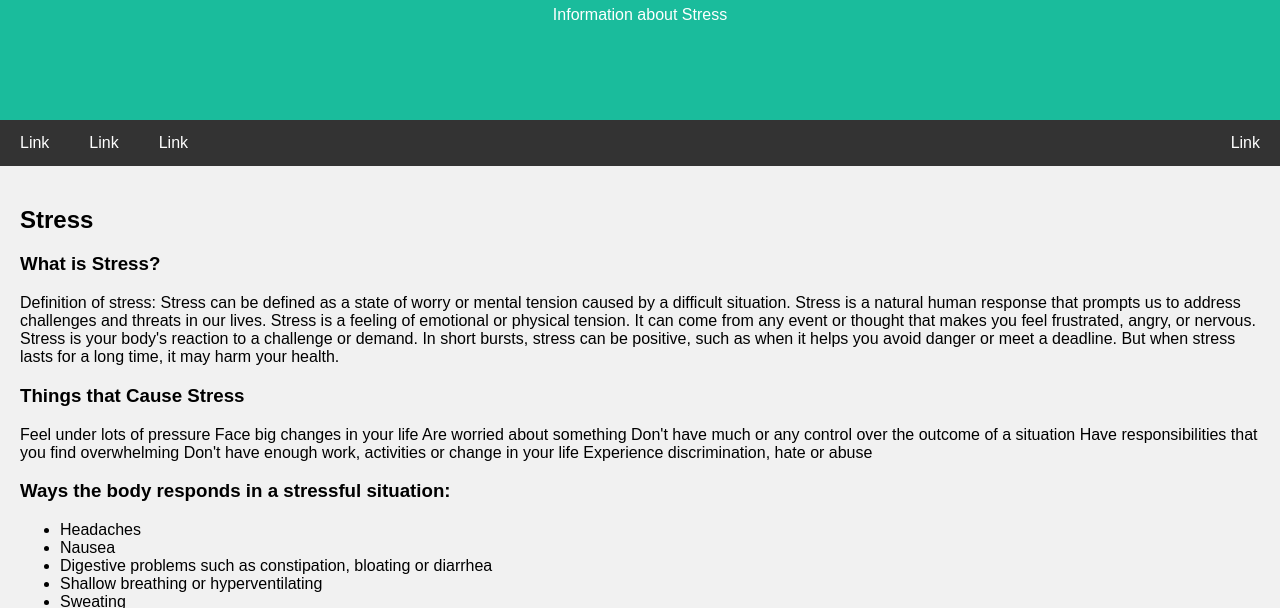
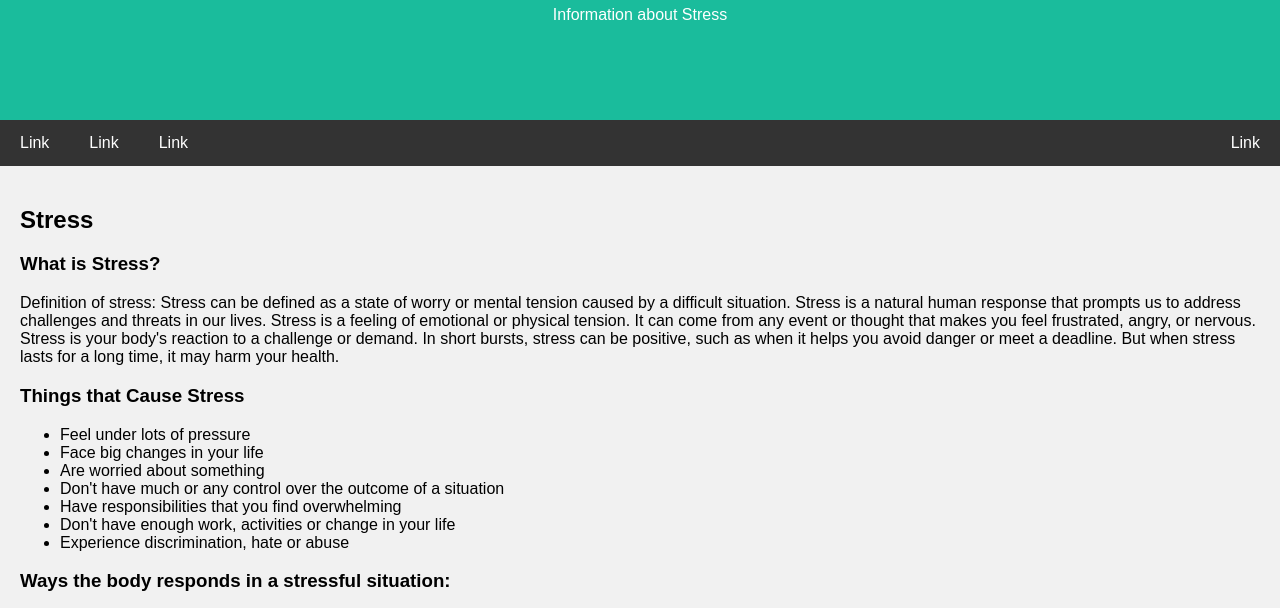
Before and after one commit to Ekanath-K/stress_website, a plain HTML site: page index.html in a window 1280 px wide. Shown: the part 173-781 px from the top of the page. Drawn offline with Linux system fonts and the light colour scheme.

Commit message:
Update index.html

```diff
--- a/index.html
+++ b/index.html
@@ -132,16 +132,20 @@ body {
 Stress can be defined as a state of worry or mental tension caused by a difficult situation. Stress is a natural human response that prompts us to address challenges and threats in our lives. Stress is a feeling of emotional or physical tension. It can come from any event or thought that makes you feel frustrated, angry, or nervous. Stress is your body's reaction to a challenge or demand. In short bursts, stress can be positive, such as when it helps you avoid danger or meet a deadline. But when stress lasts for a long time, it may harm your health.
 </p>
     <h3>Things that Cause Stress</h3>
-    <p>
-Feel under lots of pressure
-Face big changes in your life
-Are worried about something
-Don't have much or any control over the outcome of a situation
-Have responsibilities that you find overwhelming
-Don't have enough work, activities or change in your life
-Experience discrimination, hate or abuse
+    <ul class="a">
+  <li>Feel under lots of pressure</li>
+  <li>Face big changes in your life</li>
+  <li>Are worried about something</li>
+  <li>Don't have much or any control over the outcome of a situation</li>
+  <li>Have responsibilities that you find overwhelming</li>
+  <li>Don't have enough work, activities or change in your life</li>
+  <li>Experience discrimination, hate or abuse</li>
+</ul>
+
+
+
 <h3> Ways the body responds in a stressful situation:</h3>
-<ul class="a">
+<ul class="b">
   <li>Headaches</li>
   <li>Nausea</li>
   <li>Digestive problems such as constipation, bloating or diarrhea</li>
@@ -153,7 +157,7 @@ Experience discrimination, hate or abuse
 
 <h3> Early warning signs of stress: </h3>
 
-<ul class="b">
+<ul class="c">
   <li>Eating or sleeping too much or too little</li>
   <li>Anger, feeling edgy or lashing out at others</li>
   <li>Pulling away from people and things</li>
@@ -168,7 +172,7 @@ Experience discrimination, hate or abuse
 
 <h3>Healthy ways to handle stress:</h3>
 
-<ul class="c">
+<ul class="d">
   <li>Get a good amount of exercise</li>
   <li>Have a good diet and try to limit substance use</li>
   <li>Connect with people</li>
```
